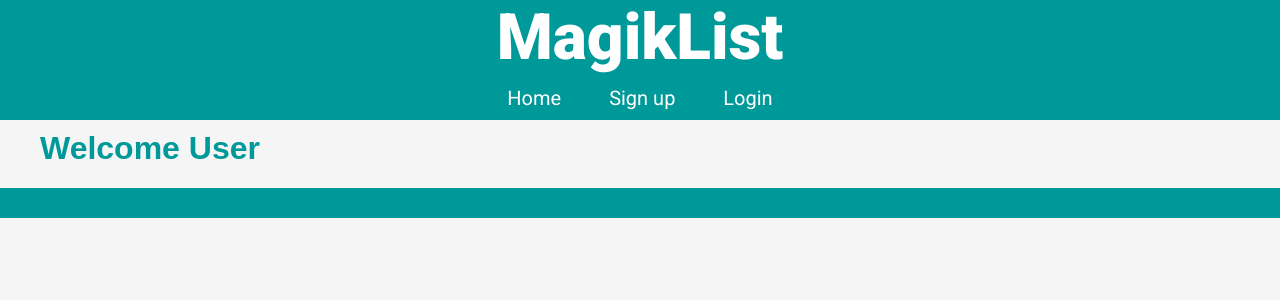
After one commit to steve-31/cs139, a PHP site: page /LandingPage.html in a window 1280 px wide. The commit adds this page. Shown: the top 300 px of the page. Run offline with PHP 8.4, Linux system fonts and the light colour scheme.

Commit message:
fixed_nav_div

```diff
--- /dev/null
+++ b/LandingPage.html
@@ -0,0 +1,35 @@
+<!DOCTYPE html>
+<html>
+<head>
+	<title>MagikList | Home</title>
+	<meta charset="UTF-8">
+	<link href='https://fonts.googleapis.com/css?family=Open+Sans:300|Roboto:400,900' rel='stylesheet' type='text/css'>
+	<link rel="stylesheet" type="text/css" href="home.css">
+	<!-- Roboto bold and Open sans fonts are now available -->
+</head>
+<body>
+  <div id="header" style="height:120px;">
+
+      <h1> MagikList </h1>
+   <div id="nav">
+      <ul>
+		<li> <a href="index.html">Home</a> </li>
+		<li> <a href="registration.html">Sign up</a> </li>
+		<li> <a href="login.html">Login</a> </li>
+      </ul>
+   </div>
+
+  </div>
+
+  <div class="content">
+  <h1 class="title">Welcome User</h1>
+
+
+  </div>
+
+  <footer class="bottomBar">
+
+  </footer>
+</body>
+
+</html>
--- a/home.css
+++ b/home.css
@@ -11,7 +11,11 @@ body {
   font-size:2em;
   text-align:center;
   color:#FFFFFF;
-  display:fixed;
+  position:fixed;
+  	top:0;
+  	left:0;
+  width:100%;
+  z-index:10;
 }
 
 #header h1 { margin: 0 ;
@@ -47,8 +51,10 @@ body {
 }
 
 .content{
-	margin: 10px;
+	position: relative;
+	margin: 130px 40px 0px 40px;
   font-family:'Open Sans',Sans-Serif;
+  text-align:justify;
 
 
 }
@@ -78,3 +84,15 @@ body {
   margin:0 400px 0 400px;
   text-align:center;
 }
+
+.bottomBar {
+
+	background-color:#009999;
+  	font-family:'Roboto',Verdana;
+  	font-weight:900;
+  	font-size:2em;
+  	text-align:center;
+  	color:#FFFFFF;
+  	display:bottom;
+	height: 30px;
+}
--- a/login.html
+++ b/login.html
@@ -1,8 +1,9 @@
 <!DOCTYPE html>
 <html>
 	<head>
-		<title>ToDoList</title>
-		<link rel="stylesheet type="text/css" href="home.css">
+		<meta charset="UTF-8">
+		<title>MagikList | Login</title>
+		<link rel="stylesheet" type="text/css" href="home.css">
 		<link href='https://fonts.googleapis.com/css?family=Open+Sans:300,700|Roboto:400,900' rel='stylesheet' type='text/css'>
 	</head>
 	<body>
--- a/registration.html
+++ b/registration.html
@@ -2,7 +2,7 @@
 <html>
 	<head>
 		<meta charset="UTF-8">
-		<title>MagikList-Register</title>
+		<title>MagikList | Register</title>
 		<link href='https://fonts.googleapis.com/css?family=Open+Sans:300|Roboto:400,900' rel='stylesheet' type='text/css'>
 		<link rel="stylesheet" type="text/css" href="home.css">
 	</head>
```
Also changed, not shown: DemoList.html (+20 -2 lines), index.html (+75 -5 lines), goku ssjgssj.jpg (deleted).
